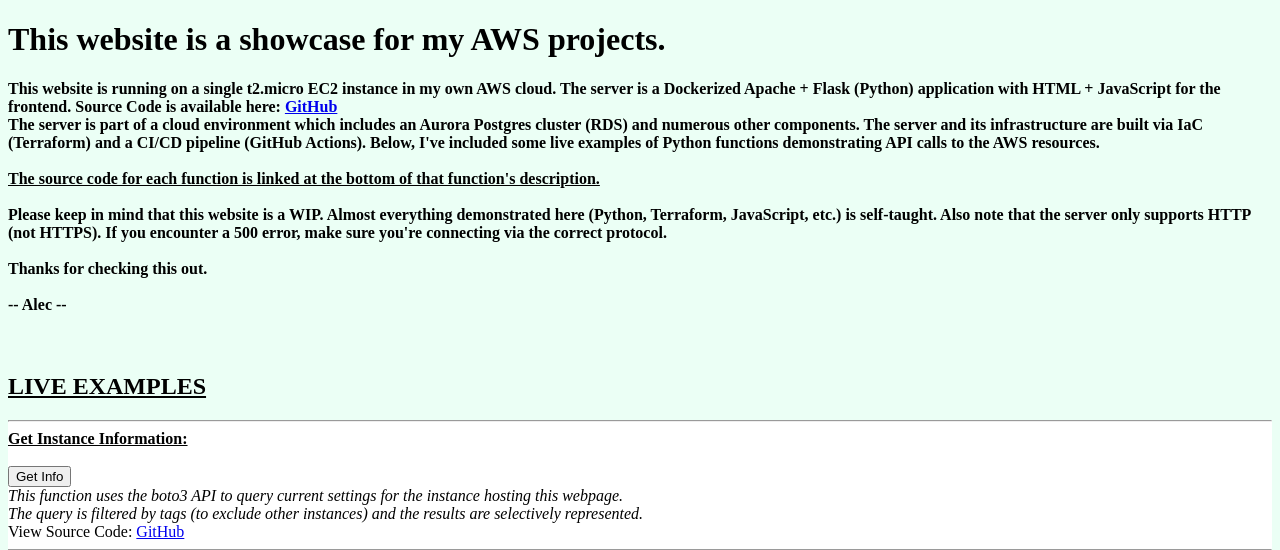
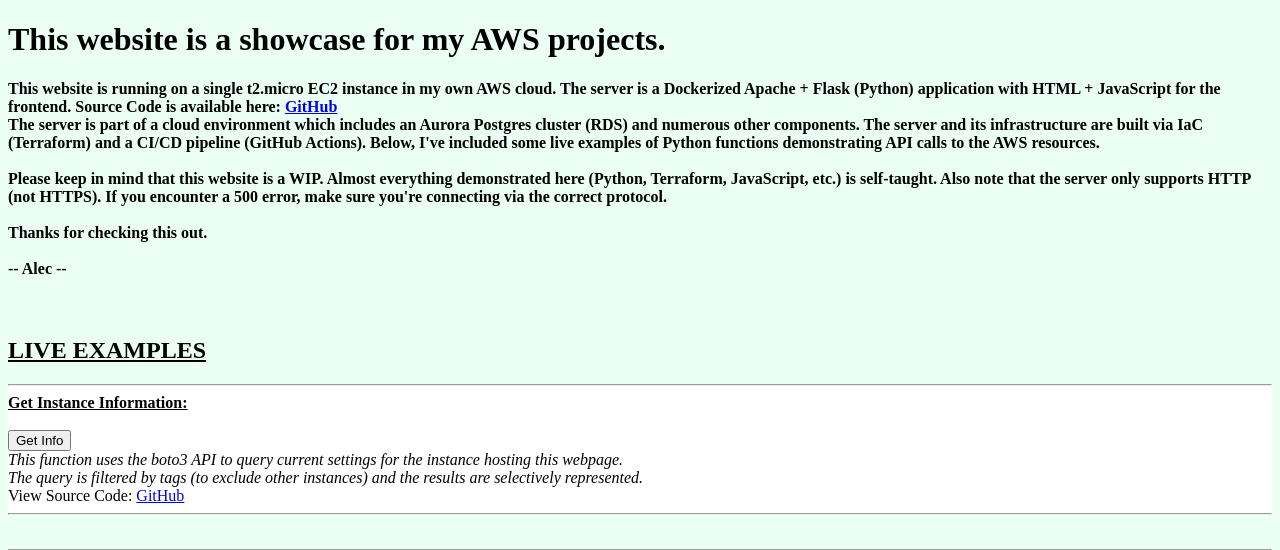
Before and after one commit to AlecApp/Website, a Flask app: page / in a window 1280 px wide. Shown: the top 550 px of the page. Run offline with Flask 2, Linux system fonts and the light colour scheme.

Commit message:
update index.html

```diff
--- a/wsgi/usr/local/www/templates/index.html
+++ b/wsgi/usr/local/www/templates/index.html
@@ -15,9 +15,6 @@
         The server is part of a cloud environment which includes an Aurora Postgres cluster (RDS) and numerous other components.
         The server and its infrastructure are built via IaC (Terraform) and a CI/CD pipeline (GitHub Actions).
         Below, I've included some live examples of Python functions demonstrating API calls to the AWS resources.
-        <br>
-        <br>
-        <u>The source code for each function is linked at the bottom of that function's description.</u>
         <br>
         <br>
         Please keep in mind that this website is a WIP. Almost everything demonstrated here (Python, Terraform, JavaScript, etc.) is self-taught.
```
